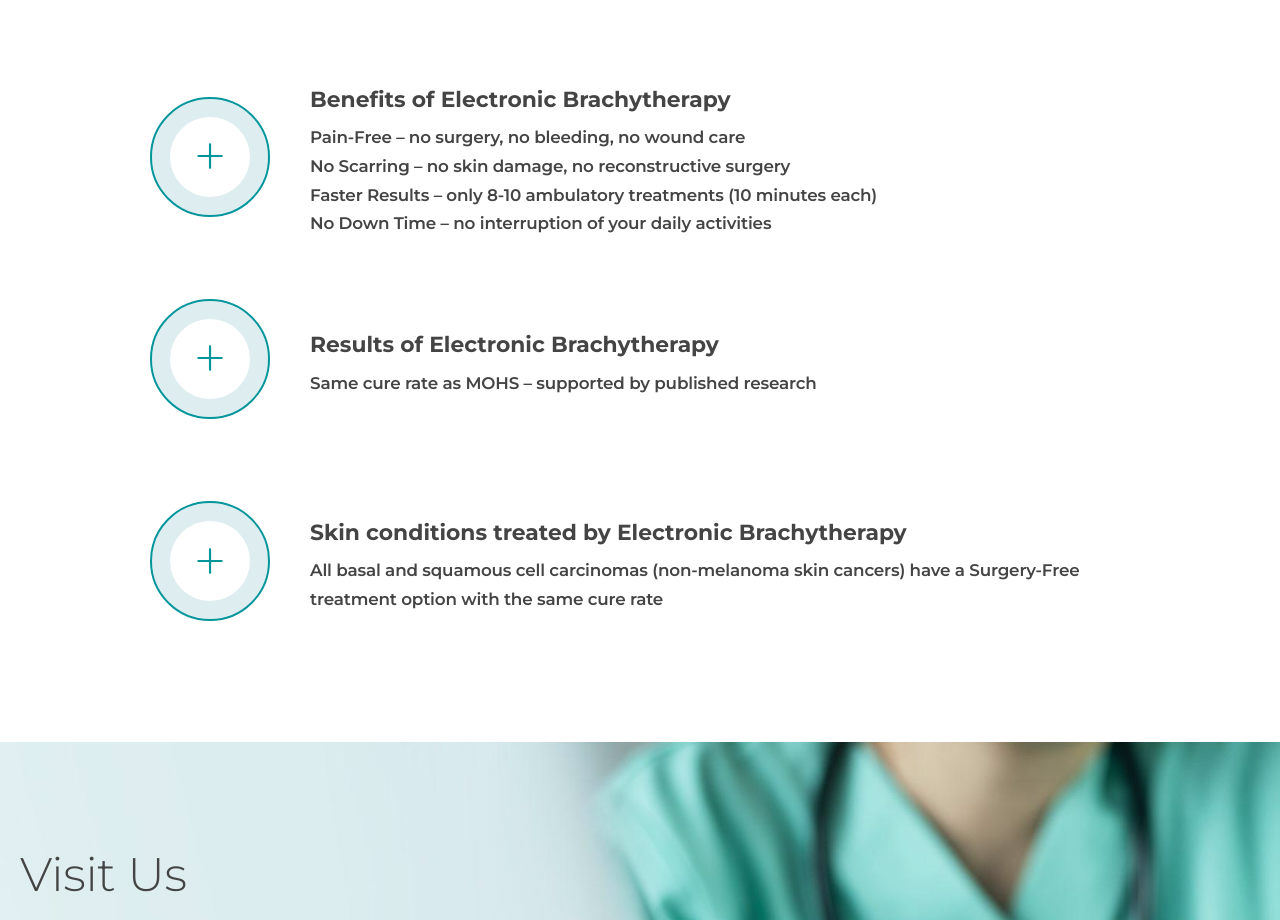
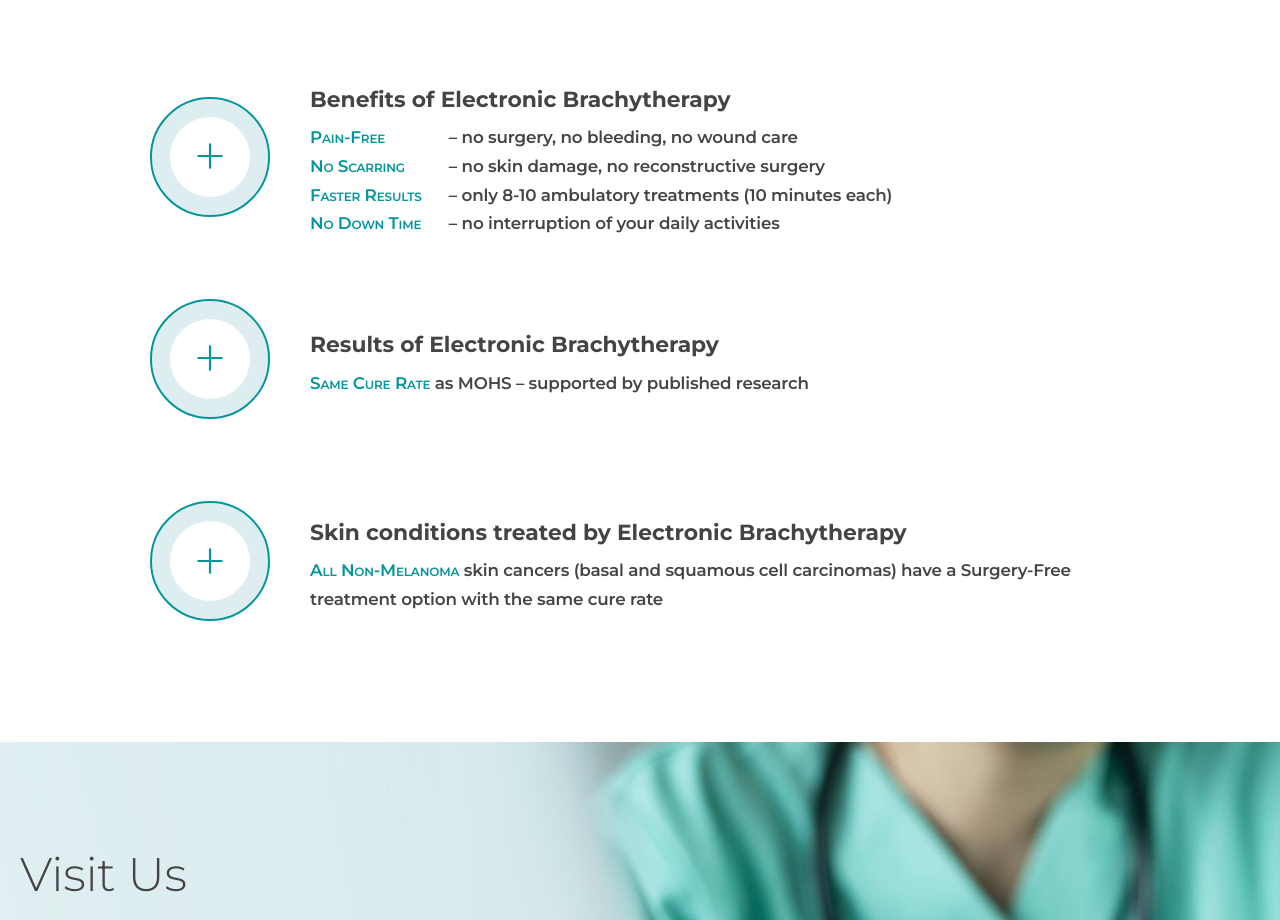
Before and after one commit to ai36/mproc.com, a website: page src/electronic-brachytherapy.html in a window 1280 px wide. Shown: the part 980-1900 px from the top of the page. Drawn offline with nearby package versions, Linux system fonts and the light colour scheme; files that its build step writes are made by us from their sources.

Commit message:
Update bullet blocks on inner pages

```diff
--- a/gulp/version.json
+++ b/gulp/version.json
@@ -1,3 +1,3 @@
 {
-    "main": "20250211145944"
+    "main": "20250214153026"
 }
--- a/src/css/content.css
+++ b/src/css/content.css
@@ -24,7 +24,7 @@
 
 
 
-/* content on persons page */
+/* content on persons pages */
 .page--person .content .container {
     max-width: 1020px;
     margin: 0 auto;
@@ -77,9 +77,9 @@
 }
 
 @media screen and (width < 700px) {
-.page--person .content .content__main {
-    grid-area: 1/1/-1/-1;
-}
+    .page--person .content .content__main {
+        grid-area: 1/1/-1/-1;
+    }
 }
 
 
@@ -87,9 +87,23 @@
 
 
 
-/* content on persons page */
+/* content on inner pages */
 .page--inner .content .container {
     display: block;
     max-width: 1020px;
     margin: 0 auto;
 }
+
+.page--inner .inner-list-box-item__text span {
+    font-variant: small-caps;
+    text-transform: capitalize;
+    color: #02959b;
+    color: var(--color-text-accent, #02959b);
+}
+
+@media screen and (width > 700px) {
+    .page--inner .inner-list-box-item__text--justify span {
+        min-width: 8em;
+        display: inline-block;
+    }
+}
--- a/src/electronic-brachytherapy.html
+++ b/src/electronic-brachytherapy.html
@@ -60,13 +60,13 @@
                                     <div class="inner-list-box-item__side">
                                         <svg clip-rule="evenodd" fill-rule="evenodd" stroke-linejoin="round" stroke-miterlimit="2" viewBox="0 0 24 24" xmlns="http://www.w3.org/2000/svg"><path d="m11 11h-7.25c-.414 0-.75.336-.75.75s.336.75.75.75h7.25v7.25c0 .414.336.75.75.75s.75-.336.75-.75v-7.25h7.25c.414 0 .75-.336.75-.75s-.336-.75-.75-.75h-7.25v-7.25c0-.414-.336-.75-.75-.75s-.75.336-.75.75z" fill-rule="nonzero"/></svg>
                                     </div>
-                                    <div class="inner-list-box-item__text">
+                                    <div class="inner-list-box-item__text inner-list-box-item__text--justify">
                                         <h3>Benefits of Electronic Brachytherapy</h3>
                                         <ul>
-                                            <li>Pain-Free – no surgery, no bleeding, no wound care</li>
-                                            <li>No Scarring – no skin damage, no reconstructive surgery</li>
-                                            <li>Faster Results – only 8-10 ambulatory treatments (10 minutes each)</li>
-                                            <li>No Down Time – no interruption of your daily activities</li>
+                                            <li><span>Pain-free</span> – no surgery, no bleeding, no wound care</li>
+                                            <li><span>No scarring</span> – no skin damage, no reconstructive surgery</li>
+                                            <li><span>Faster results</span> – only 8-10 ambulatory treatments (10 minutes each)</li>
+                                            <li><span>No down time</span> – no interruption of your daily activities</li>
                                         </ul>
                                     </div>
                                 </div>
@@ -77,7 +77,7 @@
                                     <div class="inner-list-box-item__text">
                                         <h3>Results of Electronic Brachytherapy</h3>
                                         <ul>
-                                            <li>Same cure rate as MOHS – supported by published research</li>
+                                            <li><span>Same cure rate</span> as MOHS – supported by published research</li>
                                         </ul>
                                     </div>
                                 </div>
@@ -88,7 +88,7 @@
                                     <div class="inner-list-box-item__text">
                                         <h3>Skin conditions treated by Electronic Brachytherapy</h3>
                                         <ul>
-                                            <li>All basal and squamous cell carcinomas (non-melanoma skin cancers) have a Surgery-Free treatment option with the same cure rate</li>
+                                            <li><span>All Non-Melanoma</span> skin cancers (basal and squamous cell carcinomas) have a Surgery-Free treatment option with the same cure rate</li>
                                         </ul>
                                     </div>
                                 </div>
```
